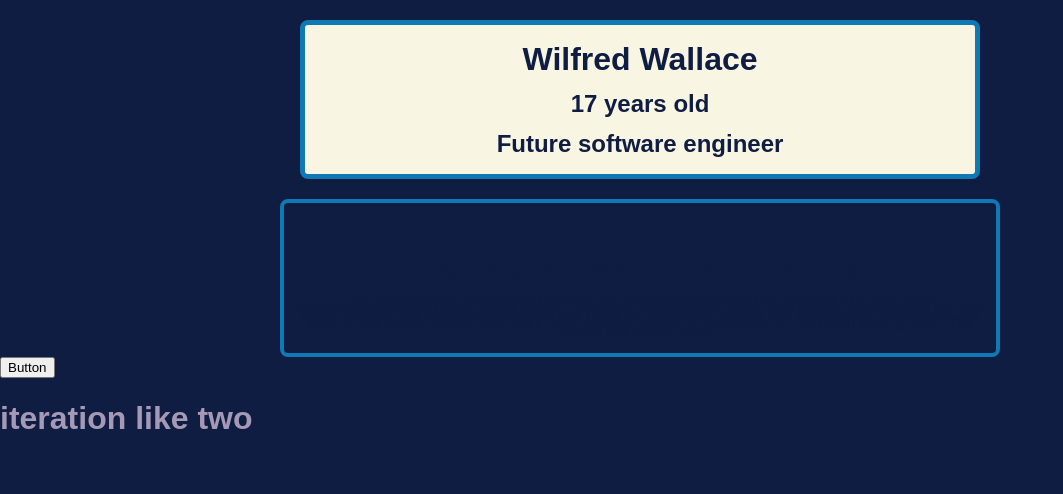
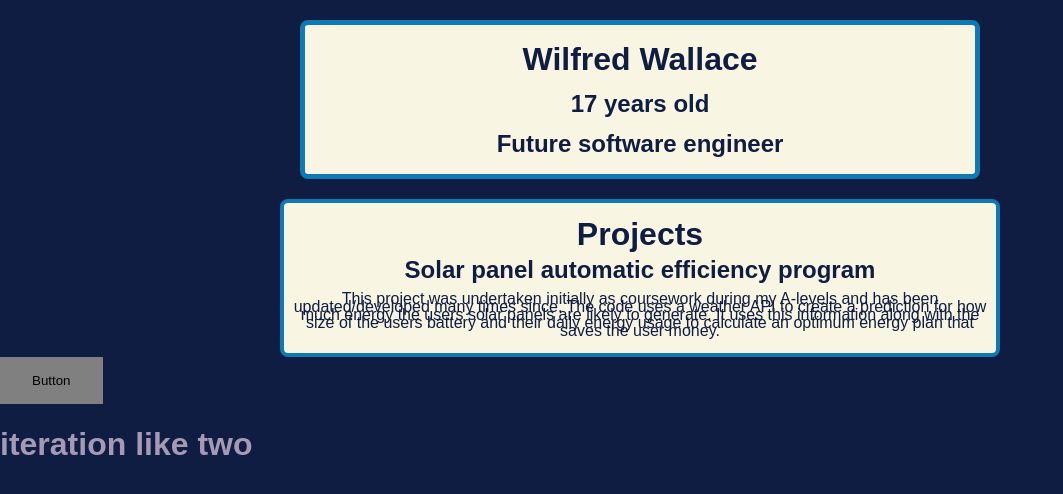
Before and after one commit to WilfWallace/website.1, a plain HTML site: page index.html in a window 1280 px wide. Shown: the whole page, without its empty margins (0-1063 px from the left). Drawn offline with Linux system fonts and the light colour scheme.

Commit message:
Update styles.css

```diff
--- a/styles.css
+++ b/styles.css
@@ -22,7 +22,7 @@ body {
 }
 
 .Projects{
-	background-color: f9f5e3;
+	background-color: #f9f5e3;
 	color: #101d42;
 	text-align: center;
 	border: 4px solid #0E79B2;
@@ -33,3 +33,17 @@ body {
 	margin-top: 20px;
 	line-height: 0.5
 }
+
+.button{
+	background-color: grey;
+	border : none;
+	color : black;
+	padding : 16px 32px;
+	cursor: pointer;
+	transition-duration: 0.4s;
+}
+
+.button:hover{
+	background-color: yellow;
+	color: white;
+}
```
